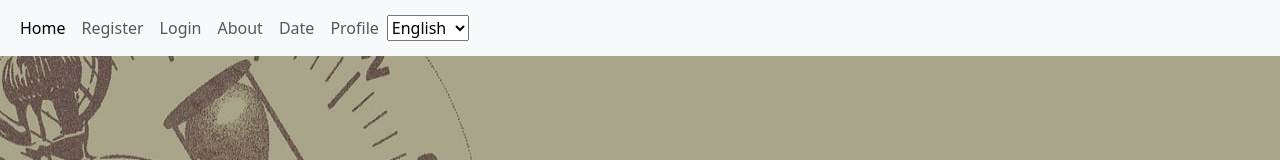
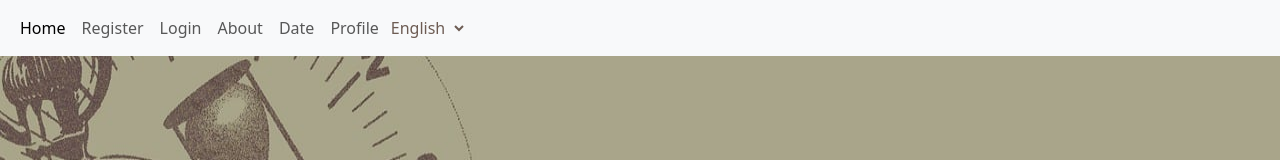
Before and after one commit to msalvatore82/api-front, a React (Vite) app: page / in a window 1280 px wide. Shown: the top 160 px of the page. Built offline with nearby package versions, Linux system fonts and the light colour scheme.

Commit message:
add styles to Select component

```diff
--- a/src/components/Select/Select.jsx
+++ b/src/components/Select/Select.jsx
@@ -1,3 +1,27 @@
+import styled from 'styled-components';
+
+const StyledSelect = styled.select`
+  background-color: transparent;
+  border: 0;
+  color: rgb(109 92 83);
+  cursor: pointer;
+
+  &:focus-visible {
+    outline: none;
+  }
+
+  &>option {
+    background-color: rgb(169 165 138);
+    cursor: pointer;
+  }
+
+  &>option:checked {
+    background-color: rgb(109 92 83);
+    color: rgb(169 165 138);
+    cursor: pointer;
+  }
+`;
+
 function onChangeHandler(e, data, callback) {
   const { selectedIndex } = e.target;
   return callback(data[selectedIndex]);
@@ -7,7 +31,7 @@ function Select(props) {
   const { selectedKey, defaultMessage, data, onChangeHandler: callback } = props;
 
   return (
-    <select
+    <StyledSelect
       defaultValue={ selectedKey && selectedKey.key || selectedKey }
       onChange={ (e) => onChangeHandler(e, data, callback) }
     >
@@ -17,7 +41,7 @@ function Select(props) {
           { opt.value }
         </option>)
       }
-    </select>
+    </StyledSelect>
   );
 }
 
```
